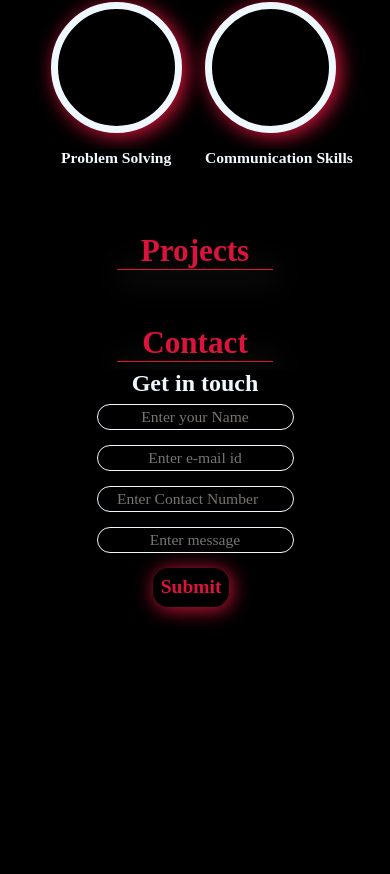
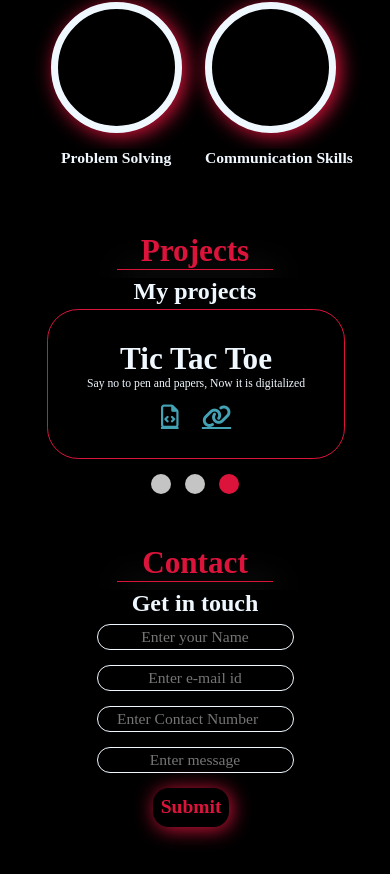
Before and after one commit to NitinChakrawarti/portfolio, a React (Create React App) app: page / in a window 390 px wide. Shown: the part 1897-2771 px from the top of the page. Before the commit the page ends 2551 px from the top, so only its background shows below. Built offline with nearby package versions, Linux system fonts and the light colour scheme.

Commit message:
Project section added

```diff
--- a/src/compo/hire-me.css
+++ b/src/compo/hire-me.css
@@ -49,3 +49,114 @@
   .form_entity button{
     margin-top: 2vw;
   }
+
+
+
+/*
+projects styling is here check it out below  */
+
+/* Slideshow */
+
+.slideshow {
+  margin: 0 auto;
+  overflow: hidden;
+  max-width: 80vw;
+  background-color: transparent;
+}
+
+.slideshowSlider {
+  white-space: nowrap;
+  transition: ease 1000ms;
+}
+
+.slide {
+  display: inline-block;
+
+  height: 15vw;
+  width: 90%;
+  border: .4vw solid crimson;
+  border-radius: 5vw;
+  padding-top: 4vw;
+  margin-top: 1vw;
+  margin-left: 6vw;
+
+}
+.slide p{
+  font-size: 2vw;
+}
+.projects_links{
+  margin-top: 3vw;
+  margin: 2vw
+
+}
+
+.projectIconLink
+{
+  font-size: 4vw;
+  margin-left: 2vw;
+  margin-right: 2vw;
+  color: rgb(68, 162, 181);
+}
+.projectIconLink:hover{
+  color: crimson;
+}
+
+/* Buttons */
+
+.slideshowDots {
+  text-align: center;
+}
+
+.slideshowDot {
+  display: inline-block;
+  height: 20px;
+  width: 20px;
+  border-radius: 50%;
+  cursor: pointer;
+  margin: 15px 7px 0px;
+
+  background-color: #c4c4c4;
+}
+
+.slideshowDot.active {
+  background-color: crimson;
+}
+
+
+/* projects section responsive design is here  */
+@media  (max-width: 470px) {
+  .slide {
+    display: inline-block;
+
+    height: 30vw;
+    width: 95%;
+    border: .4vw solid crimson;
+    border-radius: 8vw;
+    padding-top: 8vw;
+    margin-top: 1vw;
+    margin-left: 3vw;
+
+  }
+  .slide h1{
+    font-size: 8vw;
+
+  }
+  .slide p{
+    font-size: 3vw;
+  }
+  .projects_links{
+    margin-top: 3vw;
+    margin: 2vw
+
+  }
+
+  .projectIconLink
+  {
+    font-size: 6vw;
+    margin-top: 2vw;
+    margin-left: 3vw;
+    margin-right: 3vw;
+    color: rgb(68, 162, 181);
+  }
+
+}
--- a/src/compo/projects.js
+++ b/src/compo/projects.js
@@ -1,13 +1,79 @@
-import React from 'react'
+import React, { useState } from "react";
+import "./hire-me.css";
+import "./contactrespon.css";
+import { ProjectApi } from "./projectsApi";
+const delay = 2500;
+const Projects = () => {
+  const [index, setIndex] = React.useState(0);
+  const timeoutRef = React.useRef(null);
 
-const Projects = () => {
+  function resetTimeout() {
+    if (timeoutRef.current) {
+      clearTimeout(timeoutRef.current);
+    }
+  }
+
+  React.useEffect(() => {
+    resetTimeout();
+    timeoutRef.current = setTimeout(
+      () =>
+        setIndex((prevIndex) =>
+          prevIndex === ProjectApi.length - 1 ? 0 : prevIndex + 1
+        ),
+      delay
+    );
+
+    return () => {
+      resetTimeout();
+    };
+  }, [index]);
+
   return (
     <div>
       <div className="projects hire-me ">
         <h1 className="skills_h1 hire-me_h1 about_des_h1">Projects</h1>
-       </div>
+        <h2>My projects </h2>
+        <div className="project_entity">
+          <div className="slideshow">
+            <div
+              className="slideshowSlider"
+              style={{ transform: `translate3d(${-index * 100}%, 0, 0)` }}
+            >
+
+              {ProjectApi.map((curEle, index) =>
+                    (
+                    <div className="projectsDetails slide" key={index} >
+                      <h1>{curEle.name}</h1>
+                      <p>{curEle.des}</p>
+
+                      <div className="projects_links">
+
+                      <a href={curEle.repolink} className="fa-regular fa-file-code projectIconLink"></a>
+                      <a href={curEle.livelink} target="_blank" className="fa-solid fa-link projectIconLink"></a>
+                      </div>
+                    </div>
+                    )
+                  )}
+            </div>
+
+            <div className="slideshowDots">
+              {ProjectApi.map((_, idx) => (
+                <div
+                  key={idx}
+                  className={`slideshowDot${index === idx ? " active" : ""}`}
+                  onClick={() => {
+                    setIndex(idx);
+                  }}
+                >
+
+                </div>
+              ))}
+            </div>
+          </div>
+        </div>
+      </div>
     </div>
-  )
-}
+  );
+};
 
 export default Projects;
--- a/src/compo/projectsApi.js
+++ b/src/compo/projectsApi.js
@@ -1,8 +1,19 @@
 export const ProjectApi = [{
      name:"E-Dukaan",
-     livelink:"",
-     repolink:"",
-     des:"",
-
-
-}]
+     livelink:"https://e-dukaan-ten.vercel.app/",
+     repolink:"https://github.com/NitinChakrawarti/E-Dukaan.git",
+     techUsed:"Html, Css, Responsive design",
+     des:"E-Dukaan is Front end of an E-Commerce store",
+},{
+     name:"Currency Converter",
+     livelink:"https://nitinchakrawarti.github.io/currency_converter/",
+     repolink:"https://github.com/NitinChakrawarti/currency_converter.git",
+     techUsed:"Html, Css, JavaScript, Responsive",
+     des:"It is helpful in converting curriencies.",
+},{
+     name:"Tic Tac Toe",
+     livelink:"https://nitinchakrawarti.github.io/tic-tac-toe/",
+     repolink:"https://github.com/NitinChakrawarti/tic-tac-toe.git",
+     techUsed:"Html, Css, JavaScript, Responsive",
+     des:"Say no to pen and papers, Now it is digitalized",
+},]
```
